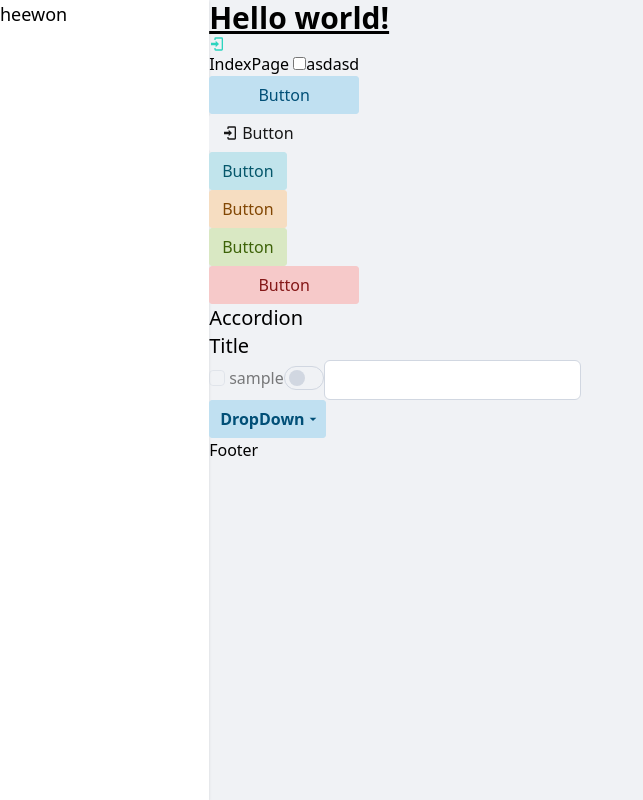
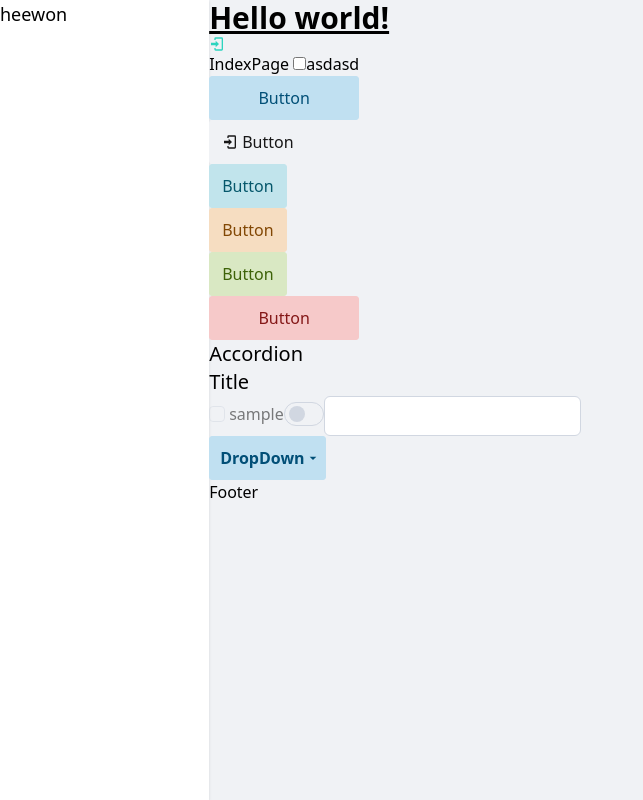
Before and after one commit to gmldnjs26/heewon-blog-admin, a Nuxt app: page / in a window 1280 px wide. Shown: the whole page, without its empty margins (0-643 px from the left). Built offline with nearby package versions, Linux system fonts and the light colour scheme.

Commit message:
fix: button emit, transition type error

```diff
--- a/components/atoms/Accordion.vue
+++ b/components/atoms/Accordion.vue
@@ -4,6 +4,8 @@ import { useTransition } from '~/composables/useTransition'
 interface Props {
   isOpen?: boolean
 }
+
+type Tag = HTMLDivElement
 
 const props = withDefaults(defineProps<Props>(), {
   isOpen: false,
@@ -18,7 +20,7 @@ const {
 </script>
 
 <template>
-  <Transition @before-enter="beforeEnter" @before-leave="beforeLeave" @enter="enter" @leave="leave">
+  <Transition @before-enter="beforeEnter<Tag>" @before-leave="beforeLeave<Tag>" @enter="enter<Tag>" @leave="leave<Tag>">
     <div v-show="isOpen">
       <slot></slot>
     </div>
--- a/components/atoms/Button.vue
+++ b/components/atoms/Button.vue
@@ -15,14 +15,12 @@ const props = withDefaults(defineProps<Props>(), {
   disabled: false,
 })
 
-const emit = defineEmits(['click', 'blur'])
+const emits = defineEmits<{
+  (e: 'click', value: MouseEvent): void
+}>()
 
-const onClick = () => {
-  emit('click')
-}
-
-const onBlur = () => {
-  emit('blur')
+const onClick = (e: MouseEvent) => {
+  emits('click', e)
 }
 
 // https://tailwindcss.com/docs/content-configuration#dynamic-class-names
@@ -83,15 +81,15 @@ const styles = computed<string>(() => {
   // button size styles
   switch (props.size) {
     case 'small': {
-      classes.push('text-sm')
+      classes.push('h-[36px]')
       break
     }
     case 'medium': {
-      classes.push('text-base')
+      classes.push('h-[44px]')
       break
     }
     case 'large': {
-      classes.push('text-large')
+      classes.push('h-[52px]')
       break
     }
   }
@@ -107,12 +105,11 @@ const styles = computed<string>(() => {
   <button
     type="button"
     tabindex="1"
-    class="duration-250 flex items-center justify-center rounded-[3px] border py-[6px] transition ease-in-out"
+    class="duration-250 flex items-center justify-center rounded-[3px] border transition ease-in-out"
     :style="`width: ${width}`"
     :class="styles"
     :disabled="disabled"
     @click="onClick"
-    @blur="onBlur"
   >
     <slot></slot>
   </button>
--- a/composables/useTransition.ts
+++ b/composables/useTransition.ts
@@ -1,22 +1,22 @@
 // Enter, LeaveにsetTimeoutをしたのはモダールによって既にレンダリングされている場合がある。
 // それでbeforeEnterよりEnterが先にトリガーされちゃうのでsetTimeoutでcallback化する
 export const useTransition = () => {
-  const accordionBeforeEnter = (el: HTMLElement) => {
+  const accordionBeforeEnter = <T extends HTMLElement>(el: T) => {
     el.style.height = '0'
     el.style.opacity = '0'
     el.style.transition = 'all 0.2s'
   }
-  const accordionEnter = (el: HTMLElement) => {
+  const accordionEnter = <T extends HTMLElement>(el: T) => {
     setTimeout(() => {
       el.style.height = el.scrollHeight + 'px'
       el.style.opacity = '1'
     })
   }
-  const accordionBeforeLeave = (el: HTMLElement) => {
+  const accordionBeforeLeave = <T extends HTMLElement>(el: T) => {
     el.style.height = el.scrollHeight + 'px'
     el.style.opacity = '1'
   }
-  const accordionLeave = (el: HTMLElement) => {
+  const accordionLeave = <T extends HTMLElement>(el: T) => {
     setTimeout(() => {
       el.style.height = '0'
       el.style.opacity = '0'
```
